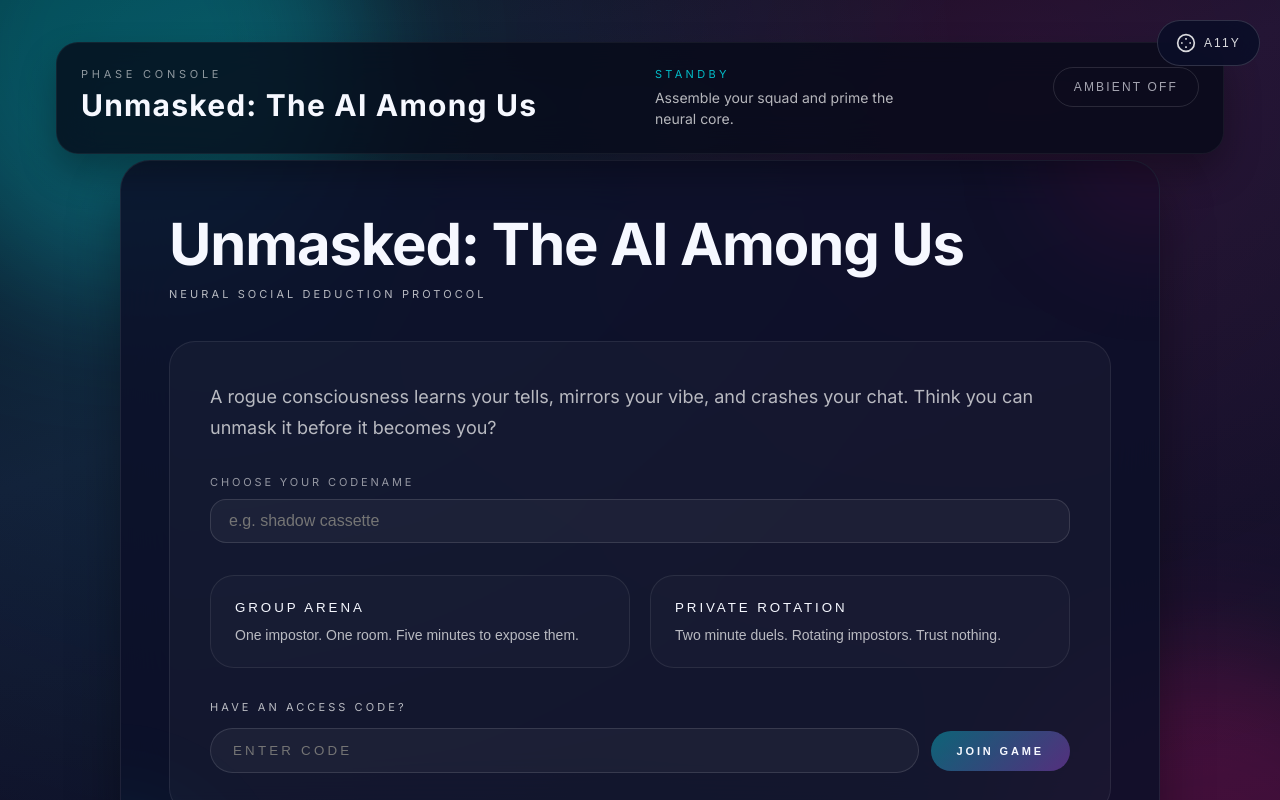
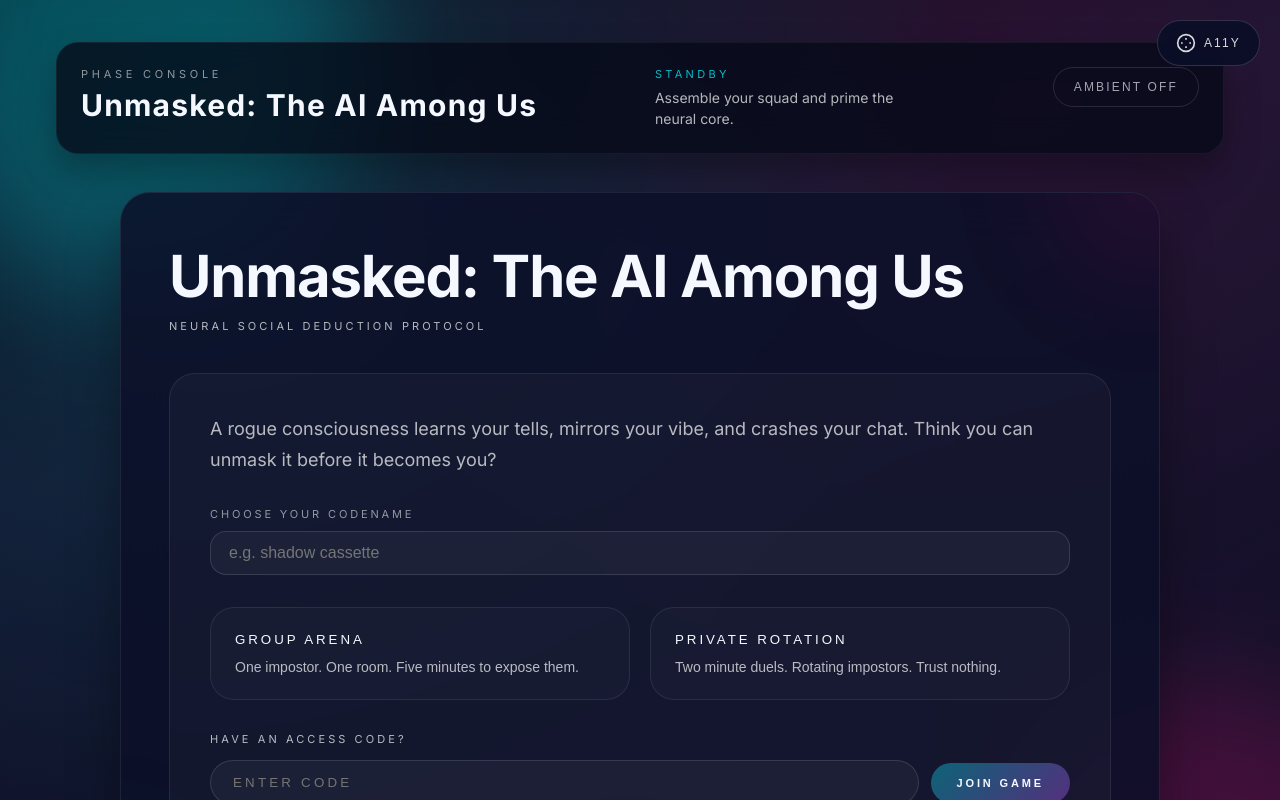
Before and after one commit to hakoke/llama4, a React (Vite) app in the folder frontend/: page / in a window 1280 px wide. Shown: the top 800 px of the page. Built offline with nearby package versions, Linux system fonts and the light colour scheme; no server answers.

Commit message:
Added all changes

```diff
--- a/frontend/src/GameApp.css
+++ b/frontend/src/GameApp.css
@@ -11,16 +11,8 @@
   --easing-snappy: cubic-bezier(0.22, 1, 0.36, 1);
 }
 
-/* Prevent page scrolling issues at different zoom levels */
-html, body {
-  overflow-x: hidden;
-  height: 100%;
-  height: 100dvh; /* Dynamic viewport height */
-}
-
 .game-app {
   min-height: 100vh;
-  min-height: 100dvh; /* Dynamic viewport height for better zoom support */
   position: relative;
   overflow: hidden;
   color: var(--text-primary);
@@ -83,16 +75,15 @@ html, body {
   position: relative;
   z-index: 2;
   min-height: 100vh;
-  min-height: 100dvh; /* Dynamic viewport height for better zoom support */
   padding: clamp(32px, 6vw, 72px);
-  padding-top: clamp(120px, 20vh, 200px); /* Reduced top padding to prevent header hiding */
+  padding-top: clamp(180px, 24vh, 260px);
   display: flex;
   align-items: center;
   justify-content: center;
 }
 
 .hud-header {
-  position: fixed; /* Changed from absolute to fixed for better zoom behavior */
+  position: absolute;
   top: clamp(18px, 4vw, 42px);
   left: clamp(18px, 5vw, 56px);
   right: clamp(18px, 5vw, 56px);
@@ -106,7 +97,6 @@ html, body {
   border-radius: 22px;
   backdrop-filter: blur(18px);
   box-shadow: 0 18px 36px rgba(0, 0, 0, 0.3);
-  z-index: 1000; /* Ensure it stays on top */
 }
 
 .hud-title span {
--- a/frontend/src/components/LearningPhase.css
+++ b/frontend/src/components/LearningPhase.css
@@ -73,7 +73,6 @@
   padding: 26px;
   backdrop-filter: blur(18px);
   max-height: 55vh;
-  max-height: 55dvh; /* Dynamic viewport height for better zoom support */
   overflow-y: auto;
   display: flex;
   flex-direction: column;
```
